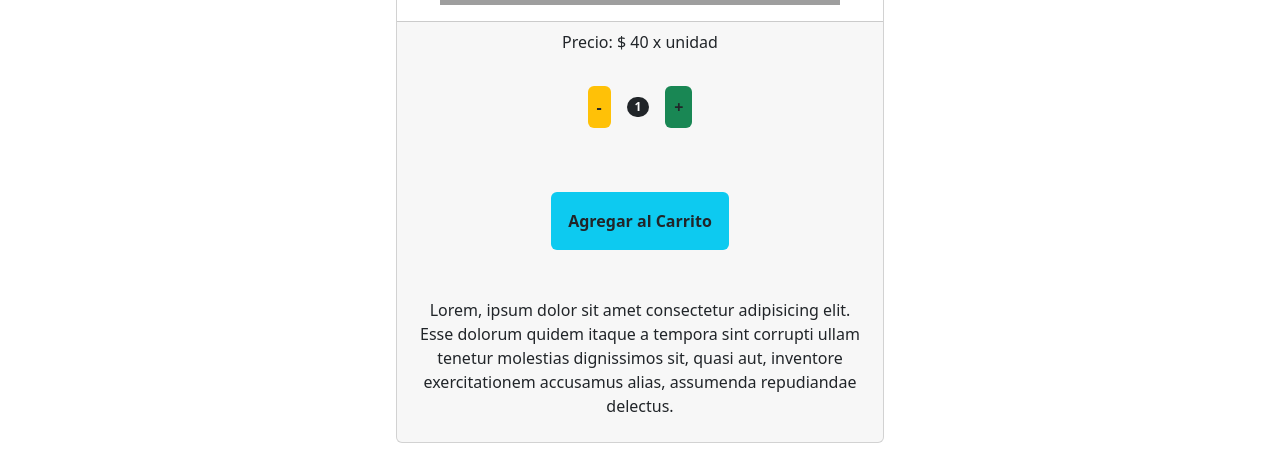
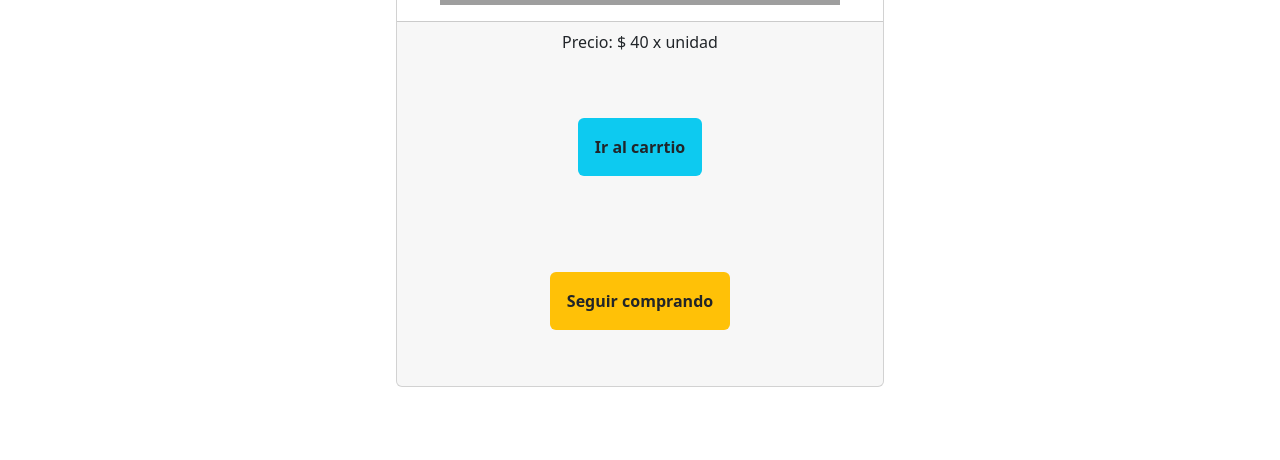
Before and after one commit to eldictador007/Santiago-Moulia-c43545, a React (Vite) app in the folder mi-App/: page /detalle/01 in a window 1280 px wide. Both pictures are taken after a click on the button "Agregar al Carrito". Shown: the part 477-937 px from the top of the page. After the commit the page ends 884 px from the top, so only its background shows below. Built offline with nearby package versions, Linux system fonts and the light colour scheme; grey boxes are pictures that could not be loaded.

Commit message:
evento add2cart

```diff
--- a/mi-App/src/componentes/Contador/contador.jsx
+++ b/mi-App/src/componentes/Contador/contador.jsx
@@ -3,11 +3,16 @@
 
 //  import CartWidget from '../CartWidget/CartWidget';
 
-function Counter({stock}) {
+function Counter({stock, onAdd}) {
     const [count, setCount] = useState(1);
     // useEffect(() => {
     //     document.title = `You clicked ${count} times`;
     //     },[]);
+    const handleOnAdd = () => {
+      onAdd(count)
+
+
+  }
     return (
       <div className='container'>
 
@@ -16,7 +21,7 @@
         <button className='btn bg-success p-2 m-3 fw-bolder' onClick={() => count<stock? setCount(count + 1): alert('Lo sentimos, no hay mas aticulos disponbles')}> + </button>
 
         <br></br>
-        <button className='btn bg-info p-3 m-5 fw-bolder' onClick={() => alert(`Agregaste ${count} productos al carro!`)}>Agregar al Carrito</button>
+        <button className='btn bg-info p-3 m-5 fw-bolder' onClick={handleOnAdd}>Agregar al Carrito</button>
       </div>
     );
   }
--- a/mi-App/src/componentes/itemDetailContainer/itemDetail.jsx
+++ b/mi-App/src/componentes/itemDetailContainer/itemDetail.jsx
@@ -1,6 +1,35 @@
+import { useState } from "react"
 import Counter from "../Contador/contador"
+import { Link } from "react-router-dom"
 
 export const ItemDetail =({product})=>{
+    const [isCant, setIsCant ] = useState(false)
+
+    const [cartList, setCartList] = useState([])
+    // modificar el cartList
+
+
+
+    const agregarCarrito = (product) => {
+        // si está?
+        const idx = cartList.findIndex(prod => prod.id === product.id) //no esta -> -1
+
+        if (idx !== -1) {
+            // cartList[idx].cant = cartList[idx].cant + product.cant
+            cartList[idx].cant +=  product.cant
+            setCartList( [ ...cartList ] )
+        } else {
+            setCartList([...cartList, product]) // push
+        }
+
+
+    }
+
+    const onAdd = (cant) => {
+        console.log('la cantidad seleccionada es: ',cant)
+        agregarCarrito( { ...product, cant } )
+        setIsCant(true)
+    }
 
     return(
 
@@ -16,8 +45,31 @@
                                                         <div className="card-footer">
 
                                                             <p className="card-text">Precio: $ {product.price} x unidad </p>
-                                                    <Counter stock={product.stock}/>
-                                                    <p>Lorem, ipsum dolor sit amet consectetur adipisicing elit. Esse dolorum quidem itaque a tempora sint corrupti ullam tenetur molestias dignissimos sit, quasi aut, inventore exercitationem accusamus alias, assumenda repudiandae delectus.</p>
+
+                                                            <div className="col">
+                    {isCant ?
+
+                        <>
+                            <Link to="/carrito">
+                                <button className='btn bg-info p-3 m-5 fw-bolder'>Ir al carrtio</button>
+
+                            </Link>
+                            <Link to="/">
+                                <button className='btn bg-warning p-3 m-5 fw-bolder'>Seguir comprando</button>
+                            </Link>
+                        </>
+
+                    :
+                       <>
+
+                       <Counter stock={product.stock} onAdd={onAdd} />
+                       <p>Lorem, ipsum dolor sit amet consectetur adipisicing elit. Esse dolorum quidem itaque a tempora sint corrupti ullam tenetur molestias dignissimos sit, quasi aut, inventore exercitationem accusamus alias, assumenda repudiandae delectus.</p>
+                       </>
+
+                    }
+                    {/* <Intercambiabilidad /> */}
+                    {/* <Caso2 /> */}
+                </div>
                                                         </div>
                                                     </div>
                                                </div>
```
